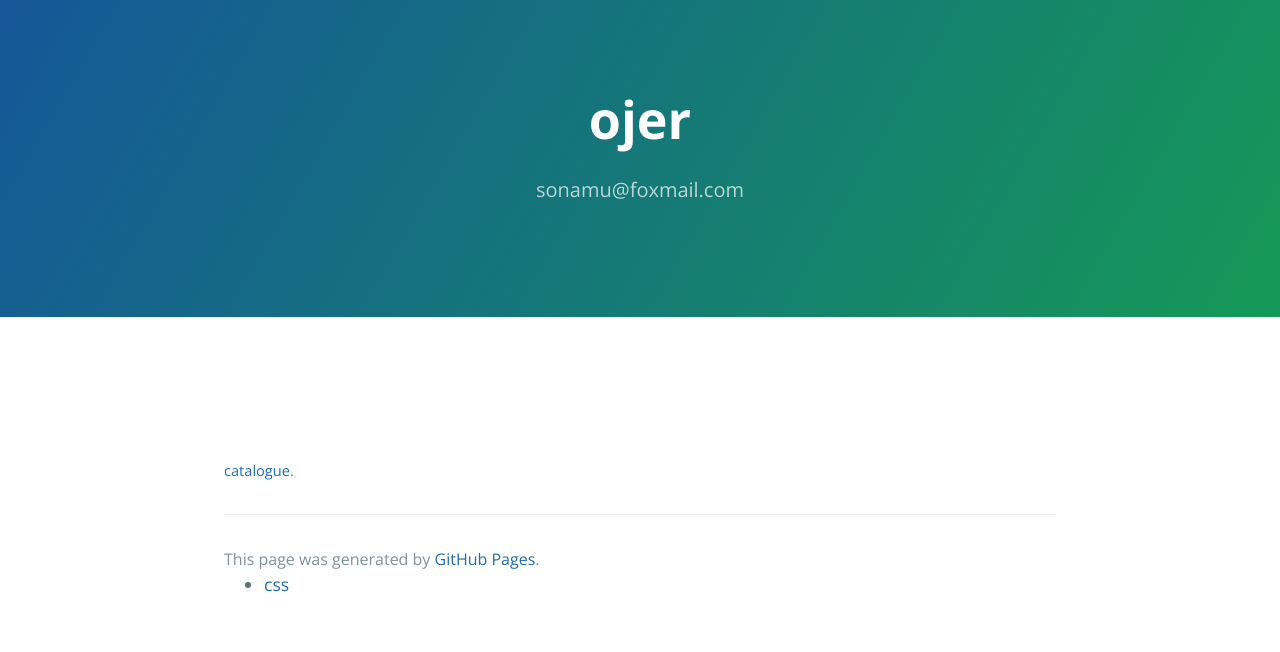
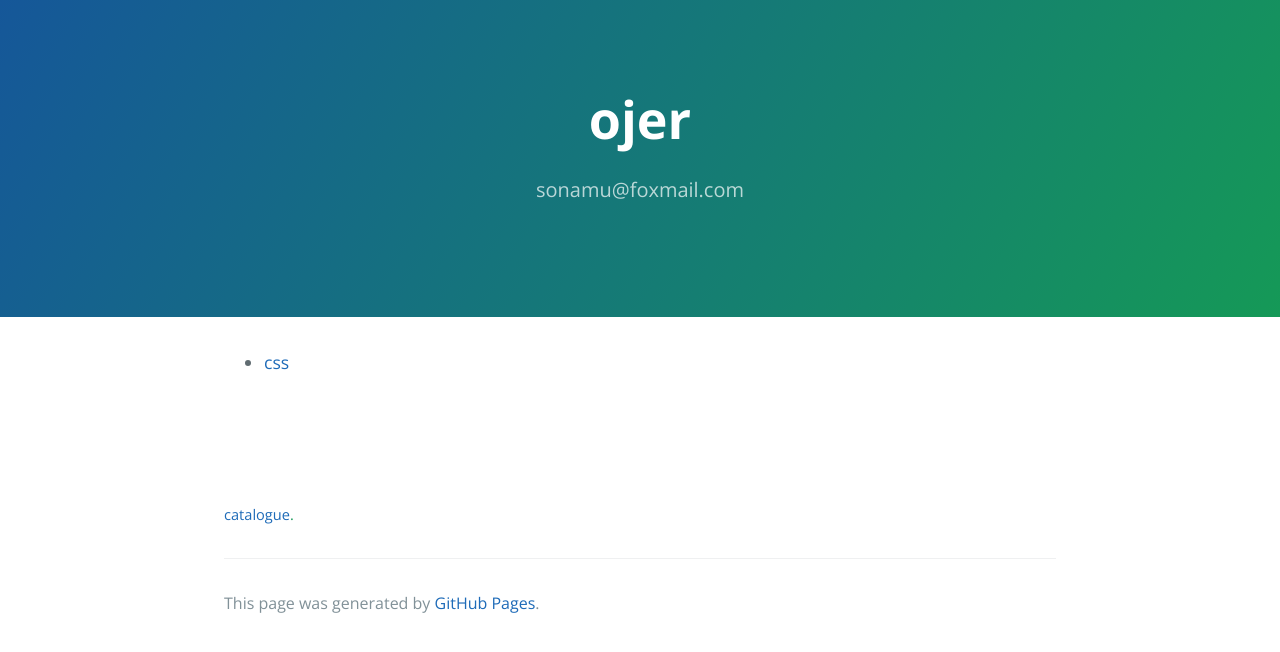
Before and after one commit to ojer/ojer.github.io, a Jekyll site: the page built from index.md, in a window 1280 px wide. Shown: the top 652 px of the page. Built offline with Jekyll 4.4.1, drawn with Linux system fonts in a browser that asks for light colours; our own code applies the rules of GitHub Pages for plain Markdown files.

Commit message:
'update'

```diff
--- a/_includes/catalogue.html
+++ b/_includes/catalogue.html
@@ -1,5 +1,3 @@
-<ul>
-    <li>
-        <a href="./page/css.html">css</a>
-    </li>
-</ul>
+<li>
+    <a href="./page/css.html">css</a>
+</li>
--- a/_layouts/default.html
+++ b/_layouts/default.html
@@ -28,6 +28,11 @@
     </header>
 
     <main id="content" class="main-content" role="main">
+        <div class="site-aside">
+            <ul>
+                {% include catalogue.html %}
+            </ul>
+        </div>
         {{ content }}
         <footer class="site-footer">
             {% if site.github.is_project_page %}
@@ -35,9 +40,6 @@
             {% endif %}
             <span class="site-footer-credits">This page was generated by <a href="https://pages.github.com">GitHub Pages</a>.</span>
         </footer>
-        <div class="site-aside">
-            {% include catalogue.html %}
-        </div>
     </main>
   </body>
 </html>
```
